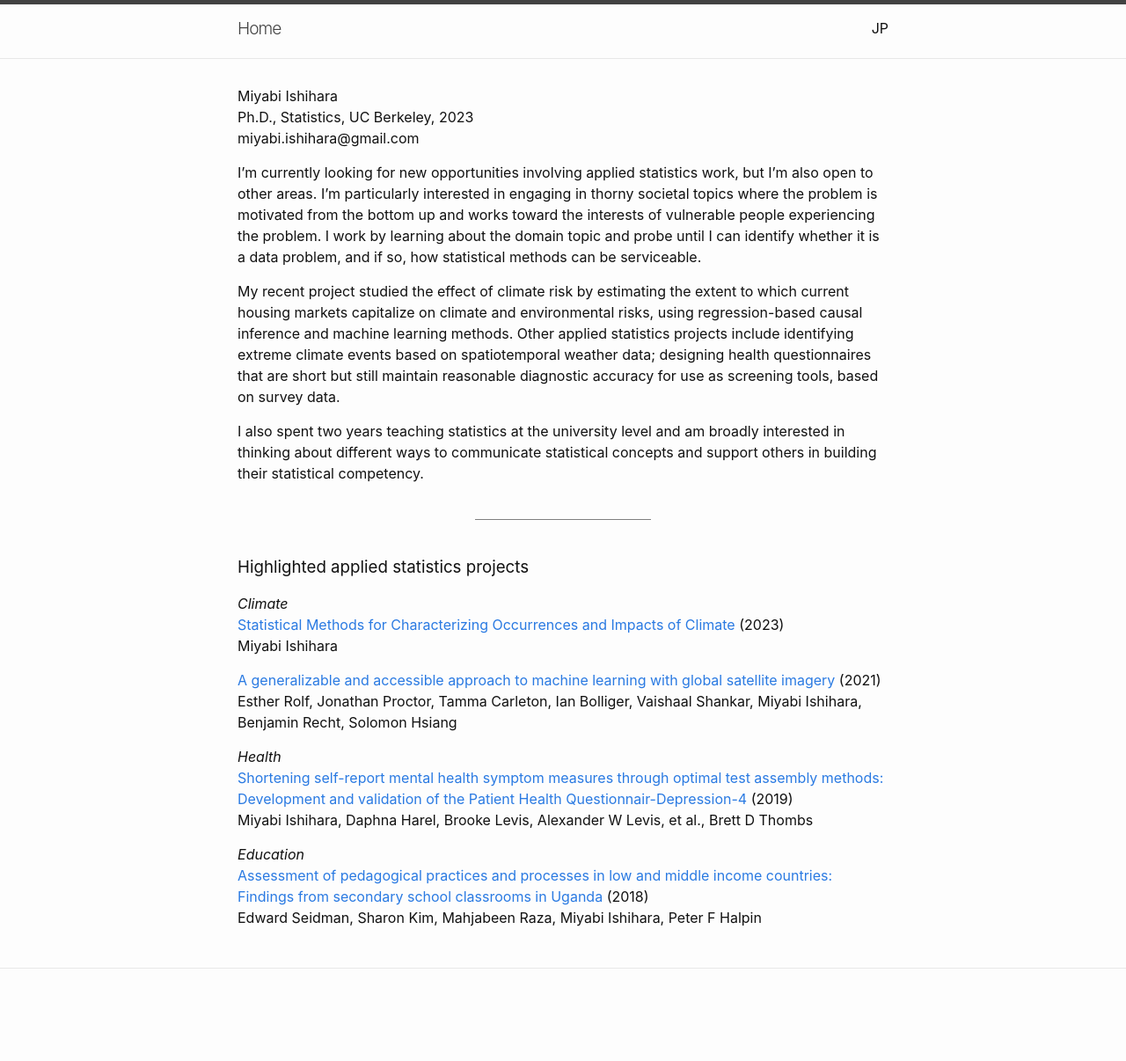
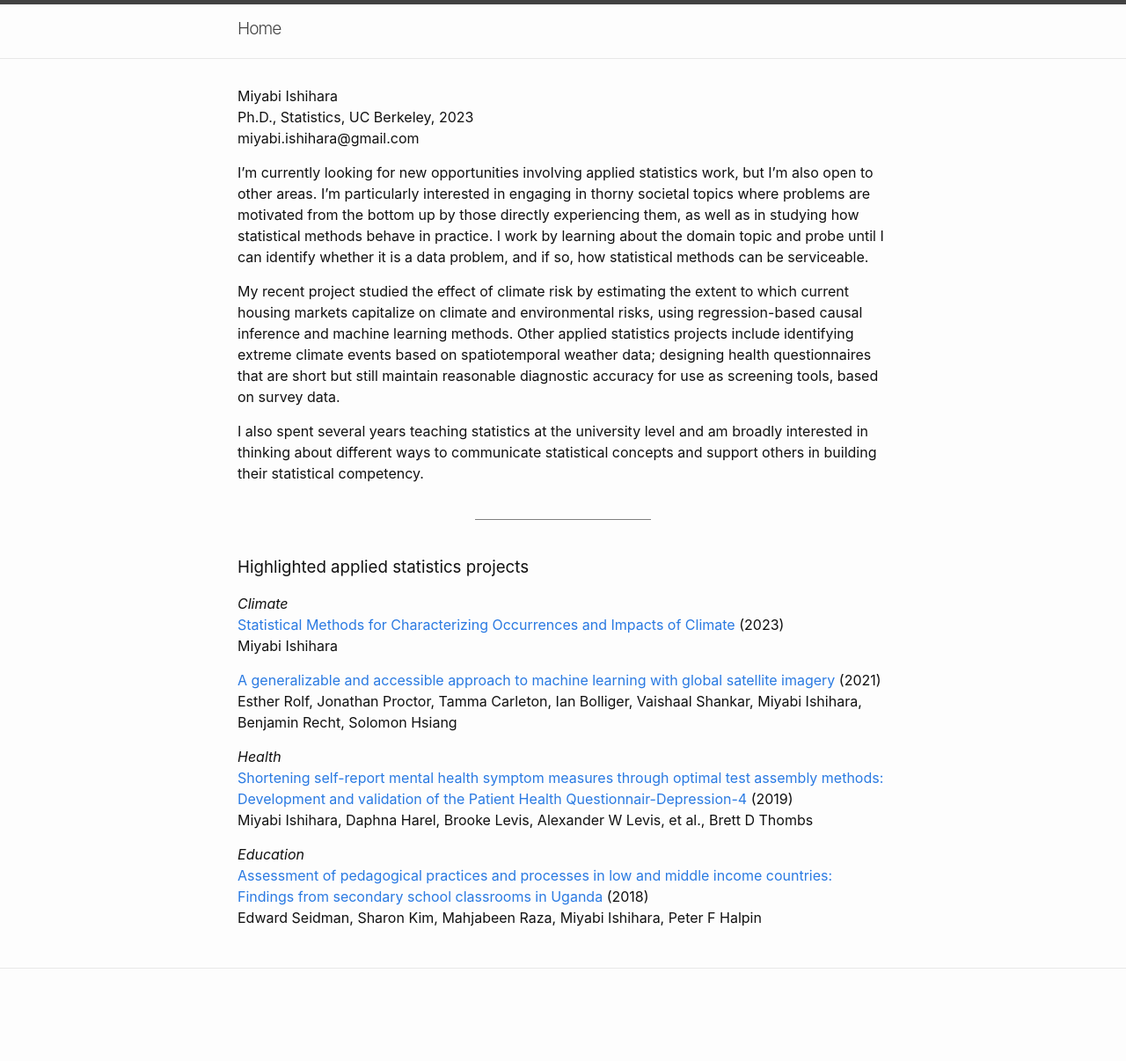
Before and after one commit to MiyabiIshihara/miyabiishihara.github.io, a Jekyll site: the page built from index.md, in a window 1280 px wide. Shown: the whole page at 88% size. Built offline with Jekyll 4.4.1, drawn with Linux system fonts in a browser that asks for light colours.

```diff
--- a/_config.yml
+++ b/_config.yml
@@ -32,8 +32,8 @@ minima:
 
 # If you want to link only specific pages in your header, uncomment
 # this and add the path to the pages in order as they should show up
-#header_pages:
-# - about.html
+header_pages:
+ - about.html
 
 # Build settings
 theme: minima
@@ -43,6 +43,6 @@ minima:
   show_posts_on_home: false
 
 
-plugins:
- - jekyll-feed
- - jekyll-seo-tag
+# plugins:
+#  - jekyll-feed
+#  - jekyll-seo-tag
--- a/index.md
+++ b/index.md
@@ -12,11 +12,11 @@ Miyabi Ishihara
 Ph.D., Statistics, UC Berkeley, 2023
 miyabi.ishihara@gmail.com
 
-I'm currently looking for new opportunities involving applied statistics work, but I'm also open to other areas. I'm particularly interested in engaging in thorny societal topics where the problem is motivated from the bottom up and works toward the interests of vulnerable people experiencing the problem. I work by learning about the domain topic and probe until I can identify whether it is a data problem, and if so, how statistical methods can be serviceable.
+I'm currently looking for new opportunities involving applied statistics work, but I'm also open to other areas. I'm particularly interested in engaging in thorny societal topics where problems are motivated from the bottom up by those directly experiencing them, as well as in studying how statistical methods behave in practice. I work by learning about the domain topic and probe until I can identify whether it is a data problem, and if so, how statistical methods can be serviceable.
 
 My recent project studied the effect of climate risk by estimating the extent to which current housing markets capitalize on climate and environmental risks, using regression-based causal inference and machine learning methods. Other applied statistics projects include identifying extreme climate events based on spatiotemporal weather data; designing health questionnaires that are short but still maintain reasonable diagnostic accuracy for use as screening tools, based on survey data.
 
-I also spent two years teaching statistics at the university level and am broadly interested in thinking about different ways to communicate statistical concepts and support others in building their statistical competency.
+I also spent several years teaching statistics at the university level and am broadly interested in thinking about different ways to communicate statistical concepts and support others in building their statistical competency.
 
 
 <div style="margin-top: 40px;"></div>
```
Also changed, not shown: Gemfile.lock, 4 other files.
